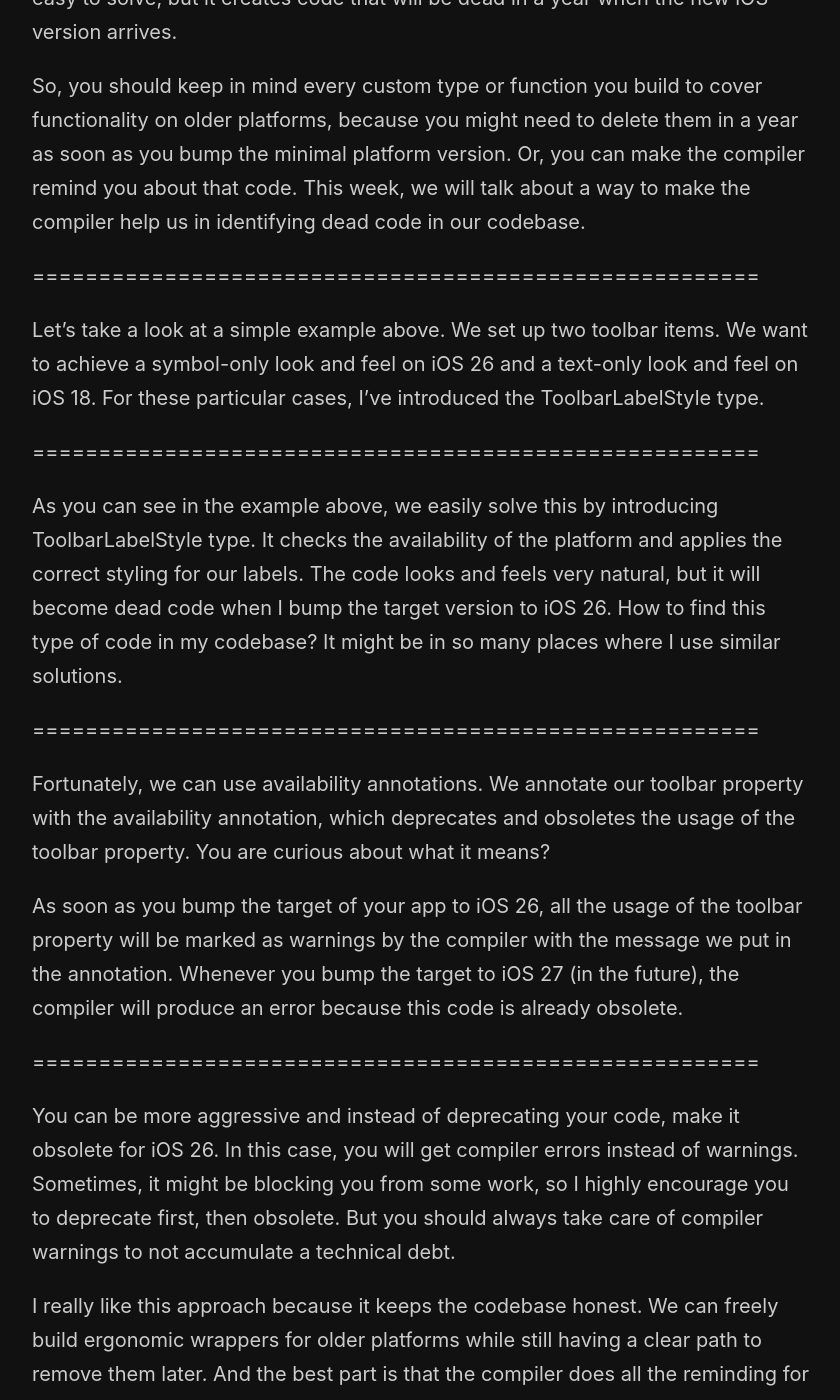
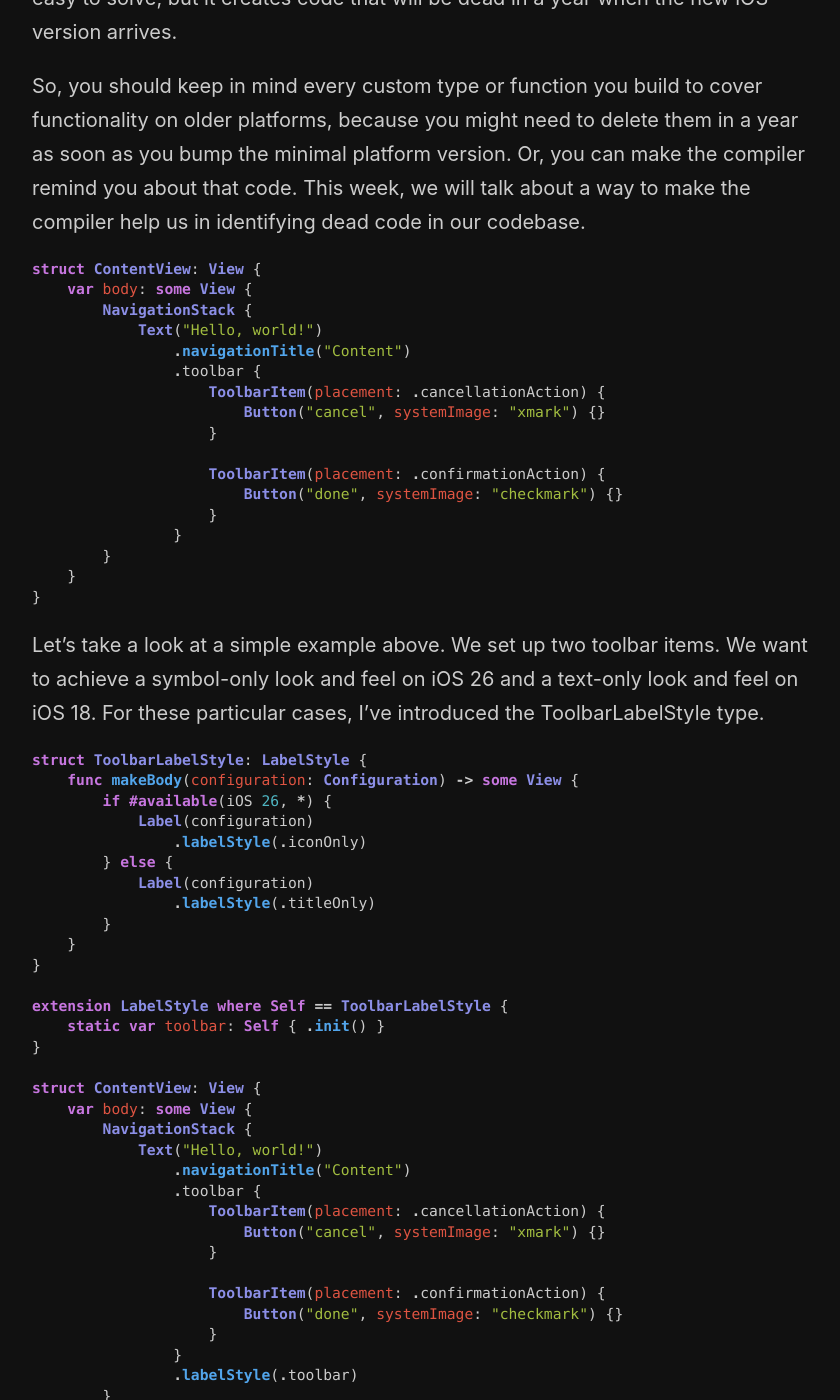
Before and after one commit to mecid/mecid.github.io, a Jekyll site: the page built from _posts/2026-05-19-deprecating-your-own-convenience-api.md, in a window 1280 px wide and 1400 px high, scrolled down 587 px. Shown: the whole window, without its empty margins (218-1058 px from the left). Built offline with Jekyll 4.4.1, drawn with Linux system fonts in a browser that asks for light colours; some of the changed text lies outside the part shown.

Commit message:
code examples added to the deprecation post

````diff
--- a/_posts/2026-05-19-deprecating-your-own-convenience-api.md
+++ b/_posts/2026-05-19-deprecating-your-own-convenience-api.md
@@ -9,21 +9,84 @@ Usually, my apps support two of the most recent platform versions, and it is eas
 
 So, you should keep in mind every custom type or function you build to cover functionality on older platforms, because you might need to delete them in a year as soon as you bump the minimal platform version. Or, you can make the compiler remind you about that code. This week, we will talk about a way to make the compiler help us in identifying dead code in our codebase.
 
-=======================================================
+```swift
+struct ContentView: View {
+    var body: some View {
+        NavigationStack {
+            Text("Hello, world!")
+                .navigationTitle("Content")
+                .toolbar {
+                    ToolbarItem(placement: .cancellationAction) {
+                        Button("cancel", systemImage: "xmark") {}
+                    }
+
+                    ToolbarItem(placement: .confirmationAction) {
+                        Button("done", systemImage: "checkmark") {}
+                    }
+                }
+        }
+    }
+}
+```
 
 Let’s take a look at a simple example above. We set up two toolbar items. We want to achieve a symbol-only look and feel on iOS 26 and a text-only look and feel on iOS 18. For these particular cases, I’ve introduced the ToolbarLabelStyle type.
 
-=======================================================
+```swift
+struct ToolbarLabelStyle: LabelStyle {
+    func makeBody(configuration: Configuration) -> some View {
+        if #available(iOS 26, *) {
+            Label(configuration)
+                .labelStyle(.iconOnly)
+        } else {
+            Label(configuration)
+                .labelStyle(.titleOnly)
+        }
+    }
+}
+
+extension LabelStyle where Self == ToolbarLabelStyle {
+    static var toolbar: Self { .init() }
+}
+
+struct ContentView: View {
+    var body: some View {
+        NavigationStack {
+            Text("Hello, world!")
+                .navigationTitle("Content")
+                .toolbar {
+                    ToolbarItem(placement: .cancellationAction) {
+                        Button("cancel", systemImage: "xmark") {}
+                    }
+
+                    ToolbarItem(placement: .confirmationAction) {
+                        Button("done", systemImage: "checkmark") {}
+                    }
+                }
+                .labelStyle(.toolbar)
+        }
+    }
+}
+```
 
 As you can see in the example above, we easily solve this by introducing ToolbarLabelStyle type. It checks the availability of the platform and applies the correct styling for our labels. The code looks and feels very natural, but it will become dead code when I bump the target version to iOS 26. How to find this type of code in my codebase? It might be in so many places where I use similar solutions.
 
-=======================================================
+```swift
+extension LabelStyle where Self == ToolbarLabelStyle {
+    @available(iOS, deprecated: 26, obsoleted: 27, message: "You don't need .toolbar anymore")
+    static var toolbar: Self { .init() }
+}
+```
 
 Fortunately, we can use availability annotations. We annotate our toolbar property with the availability annotation, which deprecates and obsoletes the usage of the toolbar property. You are curious about what it means?
 
 As soon as you bump the target of your app to iOS 26, all the usage of the toolbar property will be marked as warnings by the compiler with the message we put in the annotation. Whenever you bump the target to iOS 27 (in the future), the compiler will produce an error because this code is already obsolete.
 
-=======================================================
+```swift
+extension LabelStyle where Self == ToolbarLabelStyle {
+    @available(iOS, obsoleted: 26, message: "You don't need .toolbar anymore")
+    static var toolbar: Self { .init() }
+}
+```
 
 You can be more aggressive and instead of deprecating your code, make it obsolete for iOS 26. In this case, you will get compiler errors instead of warnings. Sometimes, it might be blocking you from some work, so I highly encourage you to deprecate first, then obsolete. But you should always take care of compiler warnings to not accumulate a technical debt.
 
````
